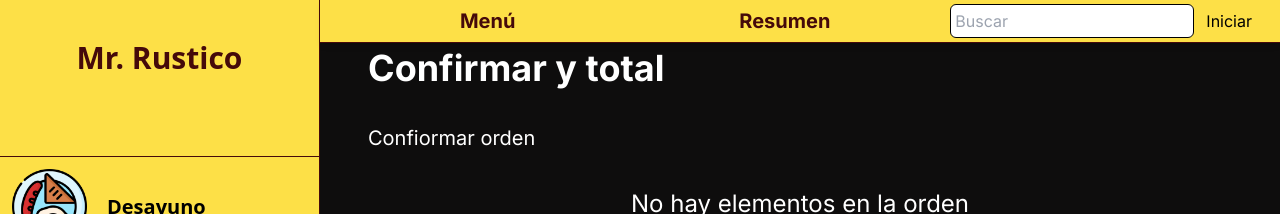
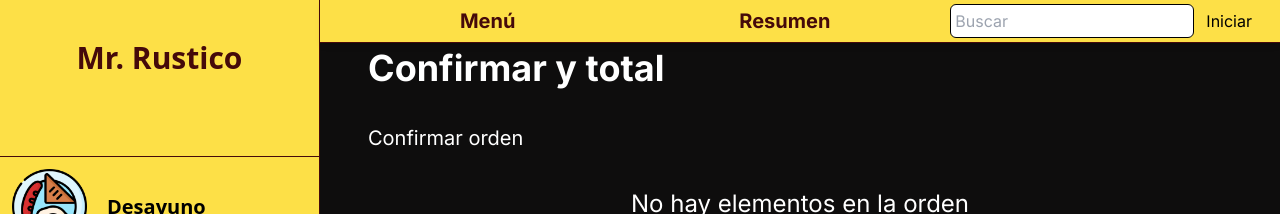
Before and after one commit to Sebmm3010/rustico-frontend, a Next.js app: page /total in a window 1280 px wide. Shown: the top 214 px of the page. Built offline with nearby package versions, Linux system fonts and the light colour scheme; no server answers.

Commit message:
oder mondal para confirmar ordenes

```diff
--- a/pages/total/index.tsx
+++ b/pages/total/index.tsx
@@ -1,9 +1,7 @@
-import rusticoApi from '@/apis/rusitcoApi';
+import { useForm } from 'react-hook-form';
 import { MainLayout } from '@/components/layouts';
 import { useAppContext } from '@/hooks';
 import { currency } from '@/utils';
-import React from 'react';
-import { useForm } from 'react-hook-form';
 
 interface FormData {
   mesa: string;
@@ -11,15 +9,16 @@ interface FormData {
 }
 
 const TotalPage = () => {
-  const { actualOrder, orderItems, handleOrdenFinal, user } = useAppContext();
-  const { register, handleSubmit } = useForm<FormData>();
+  const { actualOrder, orderItems, handleOrdenFinal, toogleOrderModal } =
+    useAppContext();
+  const {
+    register,
+    handleSubmit,
+    formState: { errors }
+  } = useForm<FormData>();
   const onSubmit = ({ mesa, nota }: FormData) => {
     handleOrdenFinal(mesa, nota);
-    // await rusticoApi.post('/orders', actualOrder, {
-    //   headers: {
-    //     Authorization: `Bearer ${user?.token}`
-    //   }
-    // });
+    toogleOrderModal();
   };
   return (
     <MainLayout
@@ -27,7 +26,7 @@ const TotalPage = () => {
       description="Resumen de ordenes"
     >
       <h1 className="text-4xl text-white font-bold">Confirmar y total</h1>
-      <p className="text-xl text-white my-9">Confiormar orden</p>
+      <p className="text-xl text-white my-9">Confirmar orden</p>
       {orderItems.length === 0 ? (
         <p className="text-center text-2xl text-white">
           No hay elementos en la orden
@@ -37,7 +36,7 @@ const TotalPage = () => {
           className="bg-gray-100 p-3 rounded-lg"
           onSubmit={handleSubmit(onSubmit)}
         >
-          <div>
+          <div className="flex flex-col">
             <label
               htmlFor="mesa"
               className="block uppercase text-slate-800 font-bold text-xl"
@@ -46,7 +45,7 @@ const TotalPage = () => {
             </label>
             <input
               {...register('mesa', {
-                required: 'Mesa es obligatorio',
+                required: 'El número de mesa es obligatorio',
                 pattern: {
                   value: /^[0-9]+$/,
                   message: 'Ingrese solo números'
@@ -54,9 +53,16 @@ const TotalPage = () => {
               })}
               id="mesa"
               type="number"
-              className="bg-gray-300 border border-black w-full mt-3 lg:w-1/3 p-2 rounded-lg"
+              className={`bg-gray-300 border ${
+                errors.mesa ? 'border-red-600' : 'border-black'
+              } w-full mt-3 lg:w-1/3 p-2 rounded-lg`}
               placeholder="Numero de mesa"
             />
+            {errors.mesa && (
+              <span className="text-xs my-2 text-red-600 font-bold">
+                El numero de mesa es obligatorio
+              </span>
+            )}
           </div>
           <div>
             <label
```
